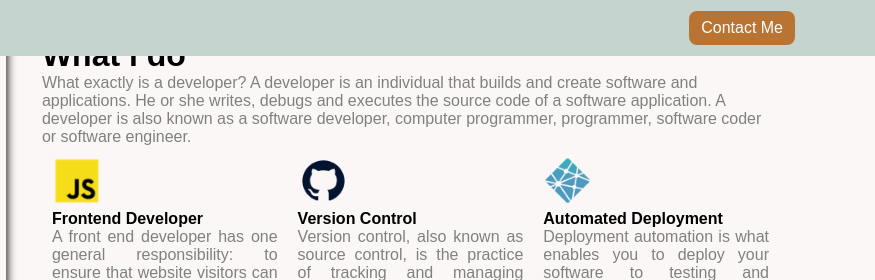
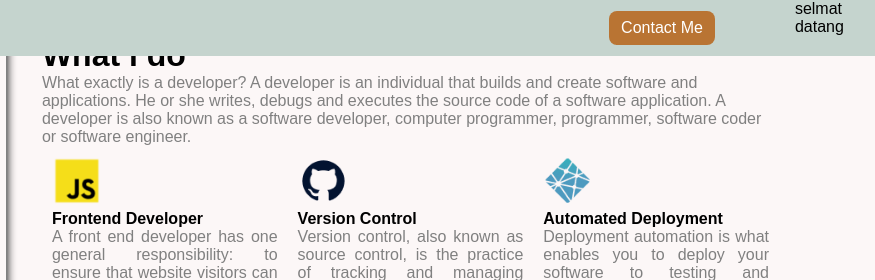
Before and after one commit to ardiprasetia/personal-web-b30, a plain HTML site: page index.html in a window 1280 px wide. Shown: the top 280 px of the page, 405-1280 px from the left. Drawn offline with Linux system fonts and the light colour scheme.

Commit message:
add tag p in index.html

```diff
--- a/index.html
+++ b/index.html
@@ -26,7 +26,7 @@
         <div class="right">
             <a href="contact.html">Contact Me</a>
         </div>
-
+<p>selmat datang</p>
     </nav>
 
     <div class="container">
```
